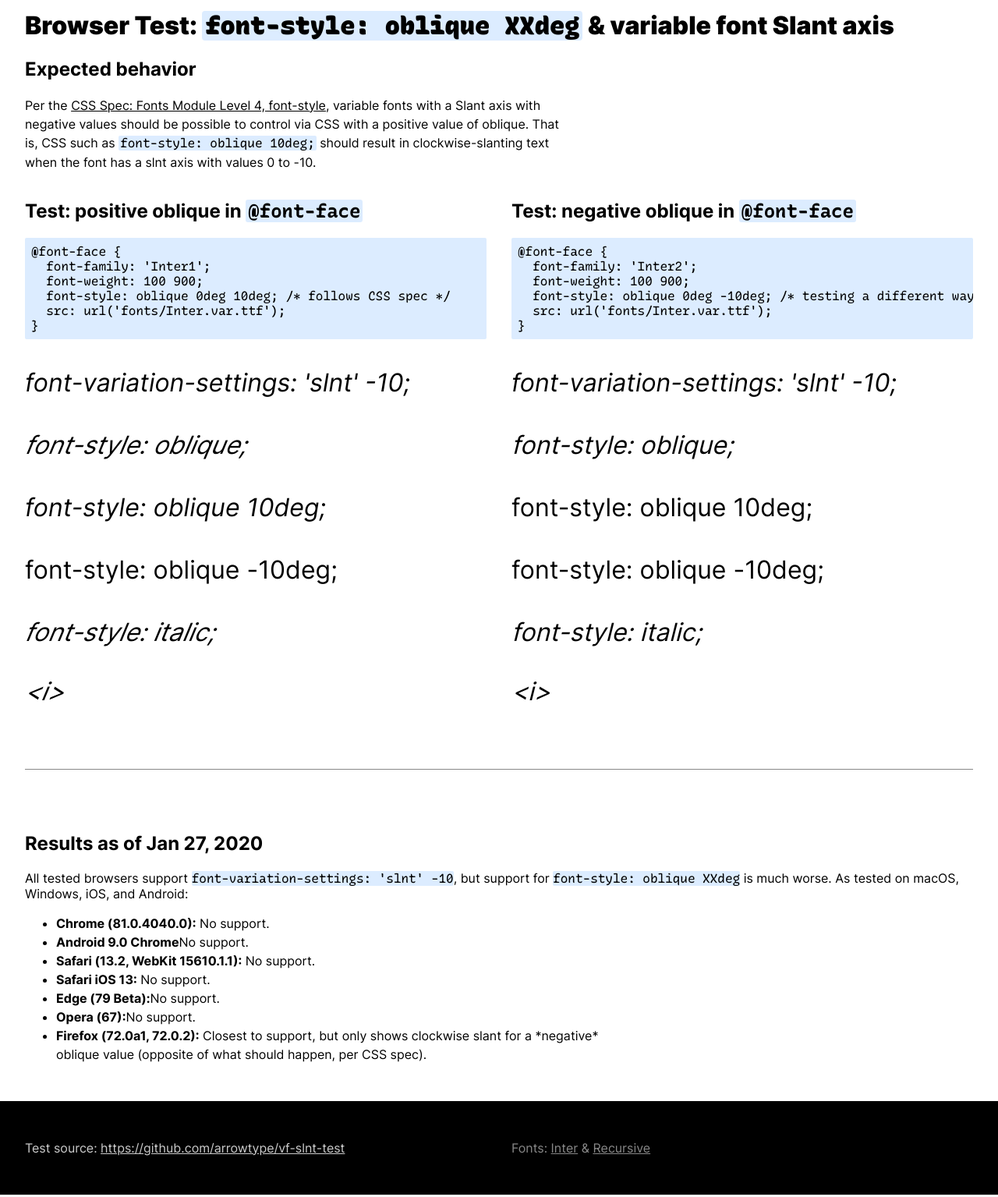
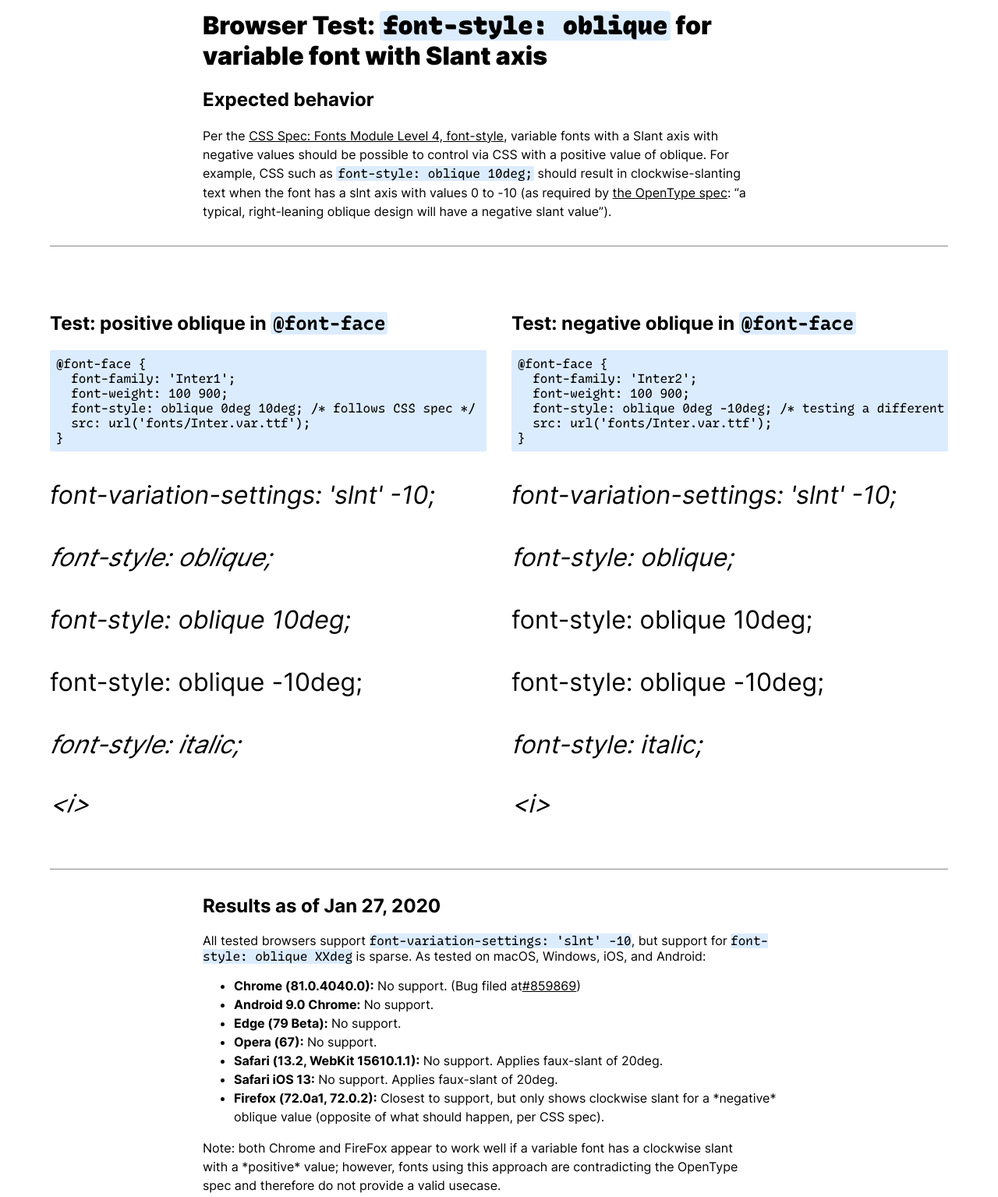
Before and after one commit to arrowtype/vf-slnt-test, a plain HTML site: page index.html in a window 1280 px wide. Shown: the part 40-1575 px from the top of the page at 78% size. Drawn offline with Linux system fonts and the light colour scheme.

Commit message:
clarify expected results and current state

```diff
--- a/index.html
+++ b/index.html
@@ -11,13 +11,13 @@
 
 	<main>
 
-	<h1>Browser Test: <code>font-style: oblique XXdeg</code> & variable font Slant axis</h1>
-
-	<h2>Expected behavior</h2>
-
-	<p>
-		Per the <a href="https://drafts.csswg.org/css-fonts-4/#font-style-prop">CSS Spec: Fonts Module Level 4, font-style</a>, variable fonts with a Slant axis with negative values should be possible to control via CSS with a positive value of oblique. That is, CSS such as <code>font-style: oblique 10deg;</code> should result in clockwise-slanting text when the font has a slnt axis with values 0 to -10.
-	</p>
+	<div class="centered-col">
+		<h1>Browser Test: <code>font-style: oblique</code> for variable font with Slant axis</h1>
+		<h2>Expected behavior</h2>
+		<p>
+			Per the <a href="https://drafts.csswg.org/css-fonts-4/#font-style-prop">CSS Spec: Fonts Module Level 4, font-style</a>, variable fonts with a Slant axis with negative values should be possible to control via CSS with a positive value of oblique. For example, CSS such as <code>font-style: oblique 10deg;</code> should result in clockwise-slanting text when the font has a slnt axis with values 0 to -10 (as required by <a href="https://docs.microsoft.com/en-us/typography/opentype/spec/dvaraxistag_slnt">the OpenType spec</a>: “a typical, right-leaning oblique design will have a negative slant value”).
+		</p>
+	</div>
 
 
 
@@ -63,20 +63,22 @@
 
 </div>
 
-<hr>
-
-<div class="results">
+<div class="results centered-col">
 	<h2>Results as of Jan 27, 2020</h2>
-	All tested browsers support <code>font-variation-settings: 'slnt' -10</code>, but support for <code>font-style: oblique XXdeg</code> is much worse. As tested on macOS, Windows, iOS, and Android:
+	All tested browsers support <code>font-variation-settings: 'slnt' -10</code>, but support for <code>font-style: oblique XXdeg</code> is sparse. As tested on macOS, Windows, iOS, and Android:
 	<ul>
-		<li><b>Chrome (81.0.4040.0):</b> No support.</li>
-		<li><b>Android 9.0 Chrome</b>No support.</li>
-		<li><b>Safari (13.2, WebKit 15610.1.1):</b> No support.</li>
-		<li><b>Safari iOS 13:</b> No support.</li>
-		<li><b>Edge (79 Beta):</b>No support.</li>
-		<li><b>Opera (67):</b>No support.</li>
+		<li><b>Chrome (81.0.4040.0):</b> No support. (Bug filed at<a href="https://bugs.chromium.org/p/chromium/issues/detail?id=859869">#859869</a>)</li>
+		<li><b>Android 9.0 Chrome:</b> No support.</li>
+		<li><b>Edge (79 Beta):</b> No support.</li>
+		<li><b>Opera (67):</b> No support.</li>
+		<li><b>Safari (13.2, WebKit 15610.1.1):</b> No support. Applies faux-slant of 20deg.</li>
+		<li><b>Safari iOS 13:</b> No support. Applies faux-slant of 20deg.</li>
 		<li><b>Firefox (72.0a1, 72.0.2):</b> Closest to support, but only shows clockwise slant for a *negative* oblique value (opposite of what should happen, per CSS spec).</li>
 	</ul>
+
+	<p>
+		Note: both Chrome and FireFox appear to work well if a variable font has a clockwise slant with a *positive* value; however, fonts using this approach are contradicting the OpenType spec and therefore do not provide a valid usecase.
+	</p>
 
 
 </div>
--- a/style.css
+++ b/style.css
@@ -56,10 +56,19 @@ a {
 	color: inherit;
 }
 
+.centered-col {
+	margin: 0 auto;
+	max-width: 760px;
+}
+
 .tests {
 	display: grid;
 	grid-template-columns: repeat(auto-fit, minmax(300px, 1fr));
 	grid-gap: var(--pad);
+	margin: var(--pad);
+	padding: calc(2 * var(--pad)) 0;
+	border-top: 1px solid #888;
+	border-bottom: 1px solid #888;
 }
 
 .test-text {
@@ -91,11 +100,6 @@ code, pre {
 	overflow-x: auto;
 }
 
-hr {
-	margin: 5rem 0;
-	border: none;
-	border-top: 1px solid #888;
-}
 
 /* test CSS */
 
```
